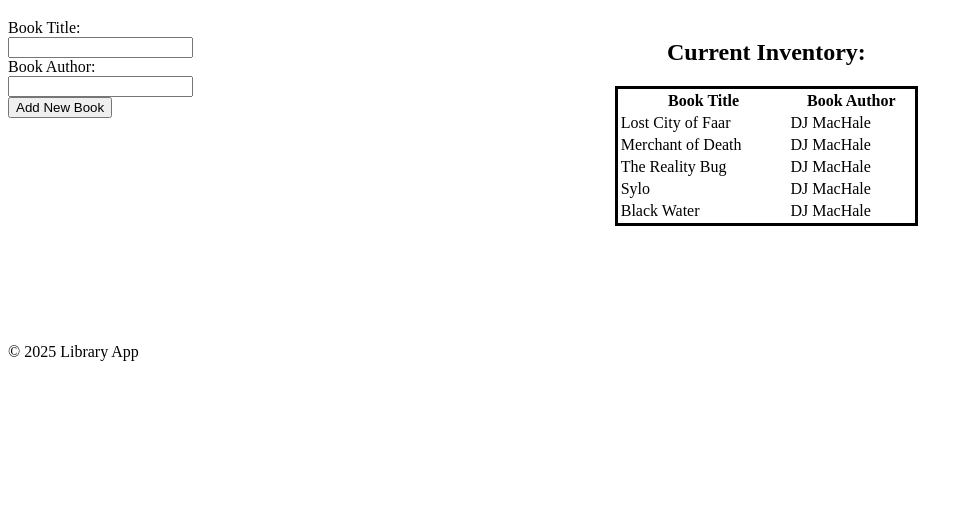
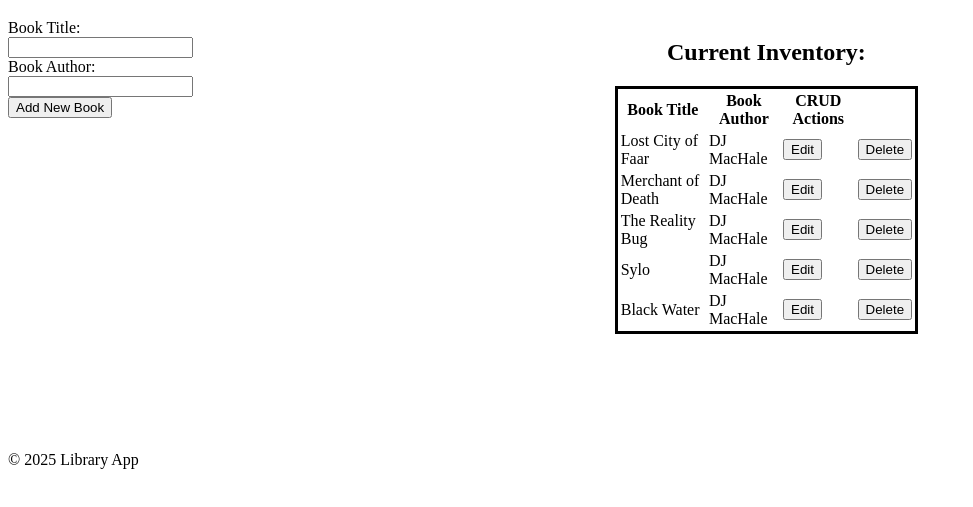
Before and after one commit to Developer9719/libraryApp, a plain HTML site: page index.html in a window 1280 px wide. Shown: the part 61-568 px from the top of the page, without its empty margins (0-973 px from the left). Drawn offline with Linux system fonts and the light colour scheme.

Commit message:
Added CRUD buttons to table

```diff
--- a/index.html
+++ b/index.html
@@ -34,6 +34,7 @@
                             <tr>
                                 <th>Book Title</th>
                                 <th>Book Author</th>
+                                <th>CRUD Actions</th>
                             </tr>
                         </thead>
                         <tbody>
--- a/script.js
+++ b/script.js
@@ -37,7 +37,8 @@ const displayElement = document.getElementsByTagName('tbody')[0];
 function displayBooks(book) {
     console.log(book.name);
     displayElement.insertAdjacentHTML("beforeend",`<tr><td class="book">${book.title}</td>
-        <td class="book">${book.author}</td></tr>`);
+        <td class="book">${book.author}</td><td><button>Edit</button></td><td>
+        <button>Delete</button></td></tr>`);
 
 }
 
```
